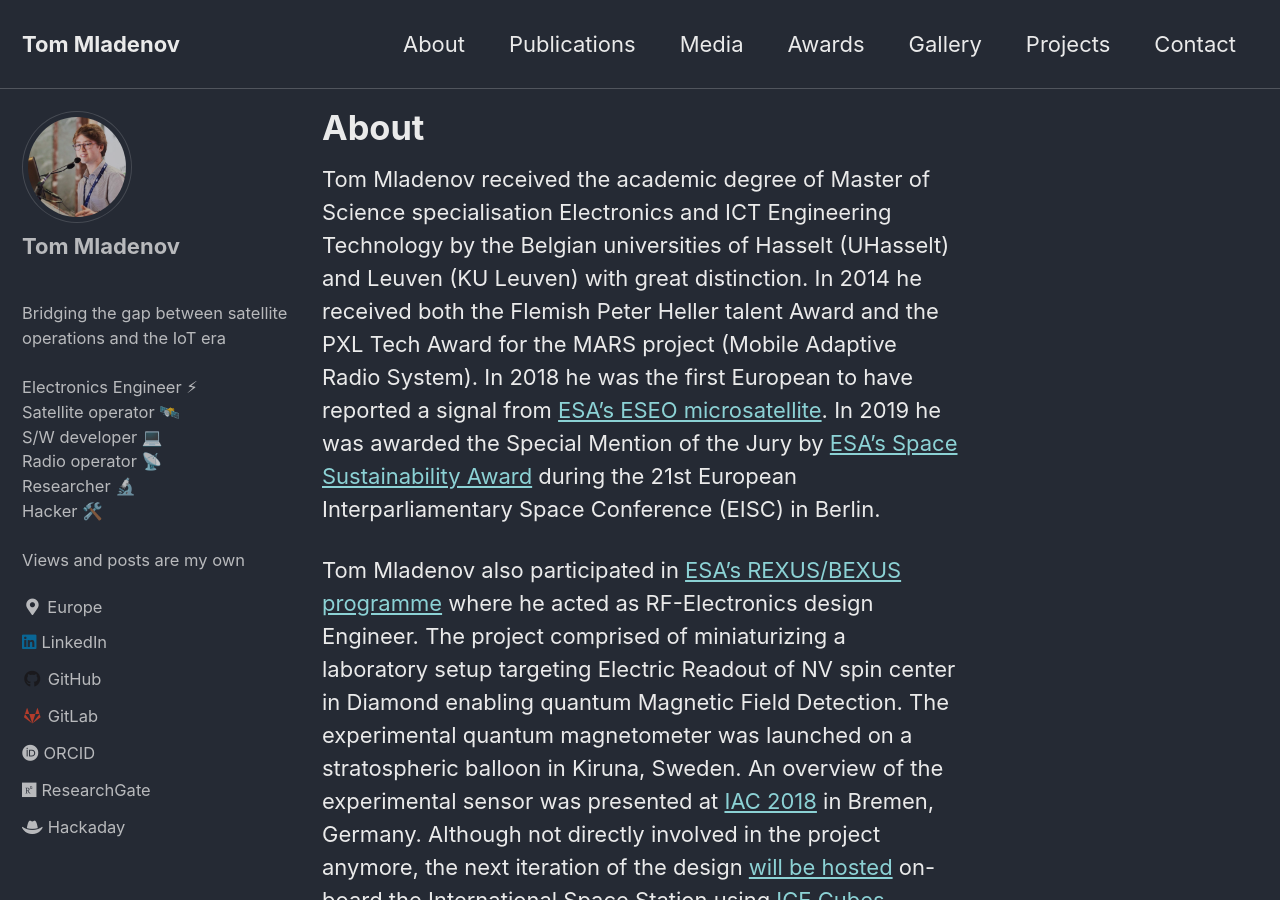
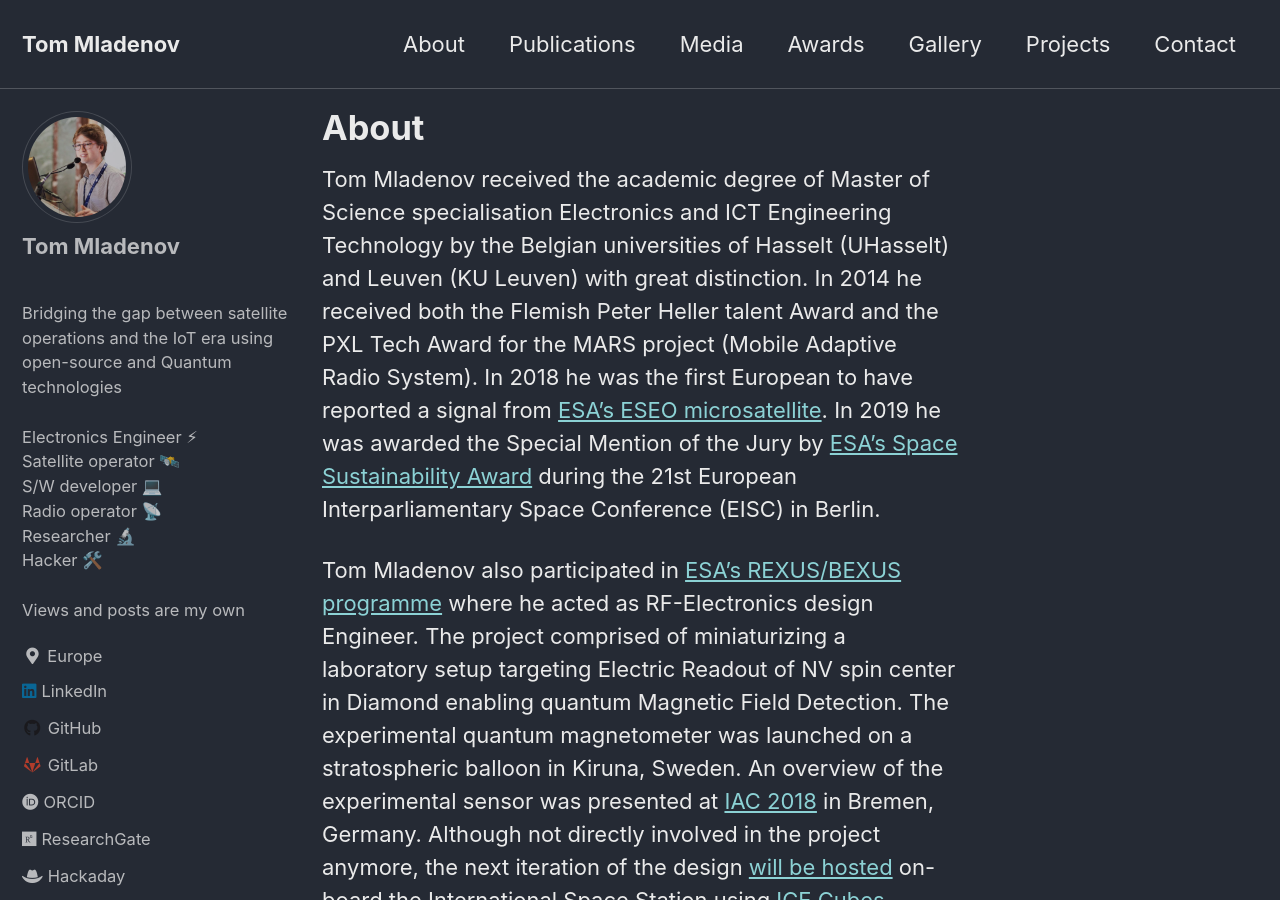
Before and after one commit to TomMladenov/tommladenov.github.io, a Jekyll site: the page built from index.md, in a window 1280 px wide and 900 px high. Built offline with Jekyll 4.4.1, drawn with Linux system fonts in a browser that asks for light colours; cached includes are drawn as plain includes.

Commit message:
Update header

```diff
--- a/_config.yml
+++ b/_config.yml
@@ -95,7 +95,7 @@
 author:
   name             : "Tom Mladenov"
   avatar           : "/img/avatar_cropped.png"
-  bio              : "<br>Bridging the gap between satellite operations and the IoT era<br><br>Electronics Engineer ⚡<br>Satellite operator 🛰️<br>S/W developer 💻<br>Radio operator 📡<br>Researcher 🔬<br>Hacker 🛠️<br><br>Views and posts are my own<br>"
+  bio              : "<br>Bridging the gap between satellite operations and the IoT era using open-source and Quantum technologies<br><br>Electronics Engineer ⚡<br>Satellite operator 🛰️<br>S/W developer 💻<br>Radio operator 📡<br>Researcher 🔬<br>Hacker 🛠️<br><br>Views and posts are my own<br>"
   location         : "Europe"
   email            :
   links:
```
